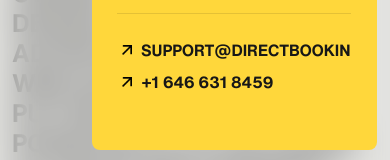
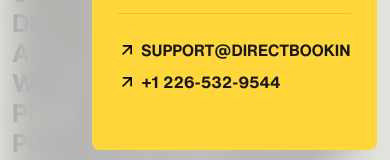
Before and after one commit to support-alt/directbookingz, a Next.js app: page /our-services-pdf in a window 390 px wide. Both pictures are taken after a click on the button "SHOW MENU". Shown: the part 255-415 px from the top of the page. Built offline with nearby package versions, Linux system fonts and the light colour scheme; no server answers.

Commit message:
updated phone number

```diff
--- a/src/components/Header.jsx
+++ b/src/components/Header.jsx
@@ -295,8 +295,8 @@
                         </a>
                         <a href="tel:+16466318459" className='flex items-center group mb-2'>
                             <img src="/images/icons/right-up.png" alt="" className='w-5 mr-1 duration-300 rotate-0 group-hover:rotate-45' />
-                            <p data-hover='+1 646 631 8459' className='menuButton font-bold'>
-                                <span>+1 646 631 8459</span>
+                            <p data-hover='+1 226-532-9544' className='menuButton font-bold'>
+                                <span>+1 226-532-9544</span>
                             </p>
                         </a>
                     </div>
```
